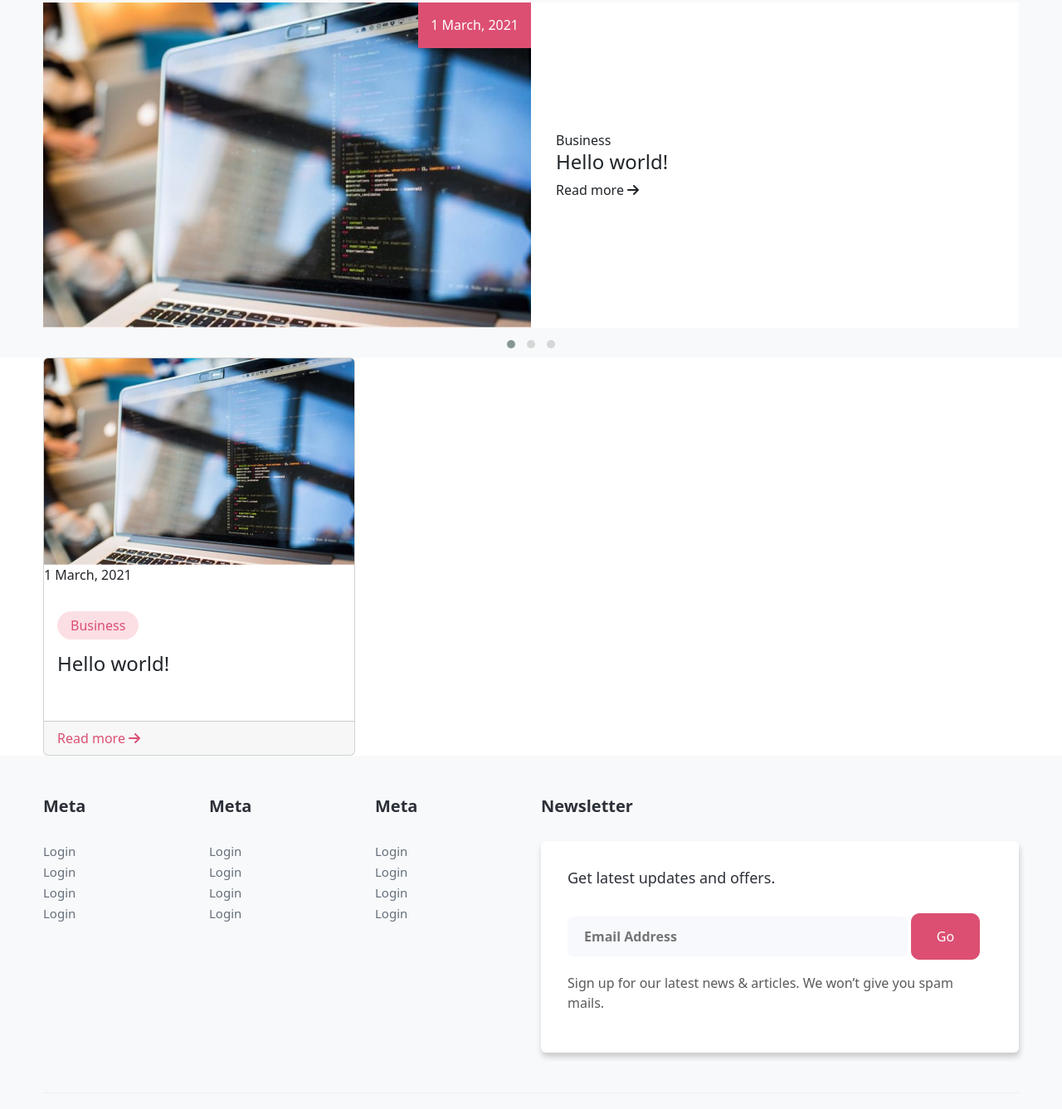
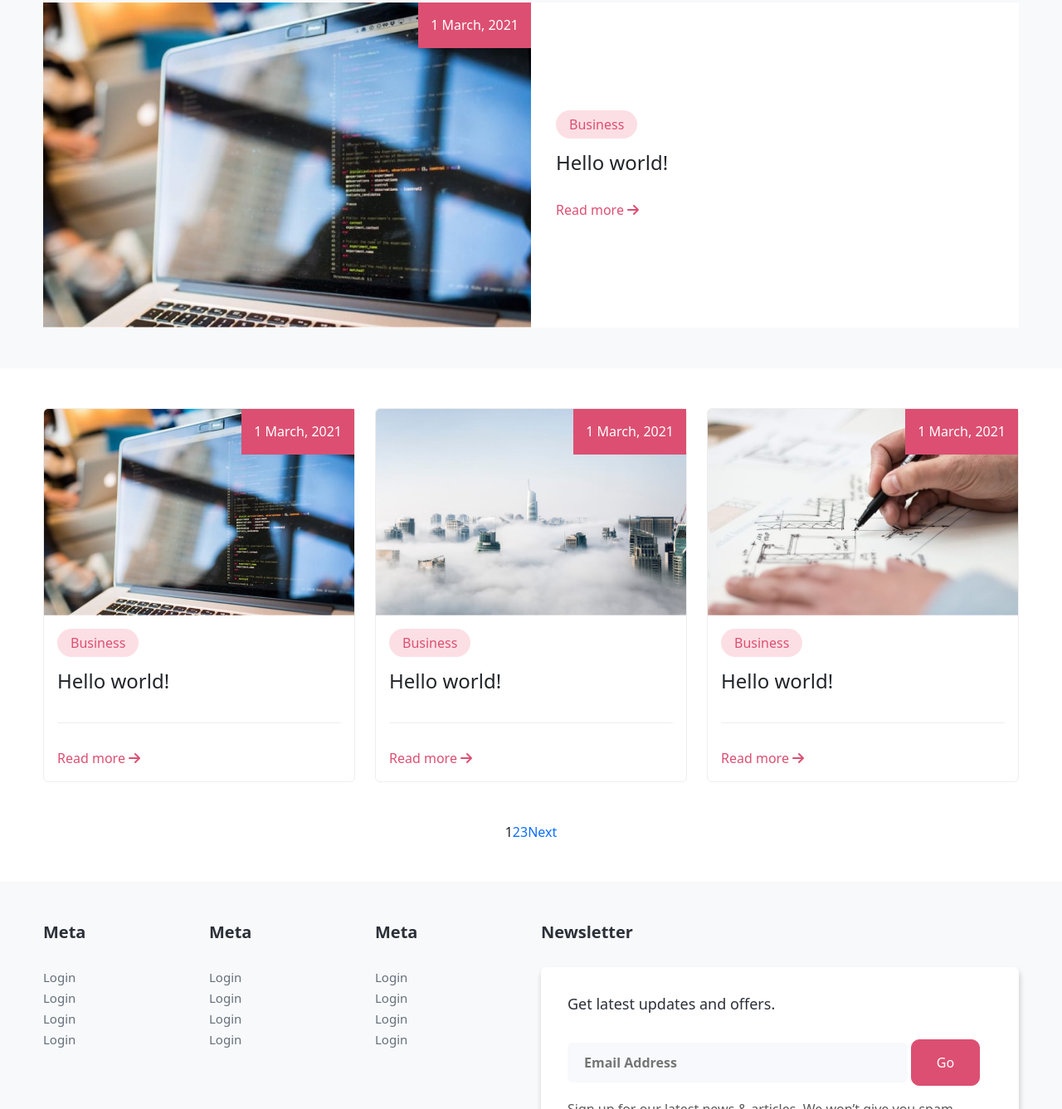
Before and after one commit to pnga2002/masterWork, a plain HTML site: page page/blog-post.html in a window 1280 px wide. Shown: the part 223-1560 px from the top of the page at 83% size. Drawn offline with nearby package versions, Linux system fonts and the light colour scheme.

Commit message:
test .git

```diff
--- a/css/blog-post.css
+++ b/css/blog-post.css
@@ -67,3 +67,41 @@
     line-height: 40px;
     border-radius: 50%;
 }
+/* blog list */
+.blog__list .list__content .blog__item{
+    transition: all 0.5s;
+ position: relative;
+ border: 1px solid #eee;
+}
+.blog__list .list__content .blog__item p.date{
+    position: absolute;
+    top: 0;
+    right: 0;
+    color: #fff;
+    background-color: #dc4f72;
+    line-height: 25px;
+    padding: 15px;
+}
+.blog__list .list__content .blog__item .card-footer{
+    background-color: #fff;
+    border: none;
+}
+.blog__list .list__content .blog__item p.pBorder{
+    font-size: 16px;
+    line-height: 24.5px;
+    color: #5a5a5a;
+    margin-top: 15px;
+    border-bottom: 1px solid #eee;
+    padding-bottom: 20px;
+    margin-bottom: 20px;
+}
+.blog__list .list__content .blog__item h4{
+    transition: all 0.5s;
+}
+.blog__list .list__content .blog__item:hover h4{
+    color: #dc4f72;
+}
+.blog__list .list__content .blog__item:hover{
+    transform: translateY(-20px);
+    box-shadow:  1px 5px 7.5px rgba(14, 13, 13, 0.2);
+}
--- a/page/blog-post.html
+++ b/page/blog-post.html
@@ -15,8 +15,13 @@
         integrity="sha512-xh6O/CkQoPOWDdYTDqeRdPCVd1SpvCA9XXcUnZS2FmJNp1coAFzvtCN9BmamE+4aHK8yyUHUSCcJHgXloTyT2A=="
         crossorigin="anonymous" referrerpolicy="no-referrer" />
     <!-- OWL CAROUSEL -->
-    <link rel="stylesheet" href="https://cdnjs.cloudflare.com/ajax/libs/OwlCarousel2/2.3.4/assets/owl.carousel.min.css" integrity="sha512-tS3S5qG0BlhnQROyJXvNjeEM4UpMXHrQfTGmbQ1gKmelCxlSEBUaxhRBj/EFTzpbP4RVSrpEikbmdJobCvhE3g==" crossorigin="anonymous" referrerpolicy="no-referrer" />
-    <link rel="stylesheet" href="https://cdnjs.cloudflare.com/ajax/libs/OwlCarousel2/2.3.4/assets/owl.theme.default.min.css" integrity="sha512-sMXtMNL1zRzolHYKEujM2AqCLUR9F2C4/05cdbxjjLSRvMQIciEPCQZo++nk7go3BtSuK9kfa/s+a4f4i5pLkw==" crossorigin="anonymous" referrerpolicy="no-referrer" />
+    <link rel="stylesheet" href="https://cdnjs.cloudflare.com/ajax/libs/OwlCarousel2/2.3.4/assets/owl.carousel.min.css"
+        integrity="sha512-tS3S5qG0BlhnQROyJXvNjeEM4UpMXHrQfTGmbQ1gKmelCxlSEBUaxhRBj/EFTzpbP4RVSrpEikbmdJobCvhE3g=="
+        crossorigin="anonymous" referrerpolicy="no-referrer" />
+    <link rel="stylesheet"
+        href="https://cdnjs.cloudflare.com/ajax/libs/OwlCarousel2/2.3.4/assets/owl.theme.default.min.css"
+        integrity="sha512-sMXtMNL1zRzolHYKEujM2AqCLUR9F2C4/05cdbxjjLSRvMQIciEPCQZo++nk7go3BtSuK9kfa/s+a4f4i5pLkw=="
+        crossorigin="anonymous" referrerpolicy="no-referrer" />
     <!-- CSS -->
     <link rel="stylesheet" href="./../css/header-footer.css">
     <link rel="stylesheet" href="./../css/blog-post.css">
@@ -93,7 +98,7 @@
         </div>
     </section>
     <!-- caurousel -->
-    <section class="blog__carousel">
+    <section class="blog__carousel pb-5">
         <div class="container">
             <div class="owl-carousel owl-theme owl-theme blog__content">
                 <div class="item d-flex align-items-center ">
@@ -102,9 +107,9 @@
                         <p class="date">1 March, 2021</p>
                     </div>
                     <div class="blog__rightSub">
-                        <label>Business</label>
+                        <label class="lable__sub">Business</label>
                         <h4>Hello world!</h4>
-                        <div class="blog__read">
+                        <div class="blog__read read__more">
                             <a>Read more</a>
                             <i class="fa-solid fa-arrow-right"></i>
                         </div>
@@ -112,13 +117,13 @@
                 </div>
                 <div class="item d-flex align-items-center ">
                     <div class="blog__img">
-                        <img src="./../img/b1.jpg" alt="">
+                        <img src="./../img/b2.jpg" alt="">
                         <p class="date">1 March, 2021</p>
                     </div>
                     <div class="blog__rightSub">
-                        <label>Business</label>
+                        <label class="lable__sub">Business</label>
                         <h4>Hello world!</h4>
-                        <div class="blog__read">
+                        <div class="blog__read read__more">
                             <a>Read more</a>
                             <i class="fa-solid fa-arrow-right"></i>
                         </div>
@@ -126,7 +131,7 @@
                 </div>
                 <div class="item d-flex align-items-center ">
                     <div class="blog__img">
-                        <img src="./../img/b1.jpg" alt="">
+                        <img src="./../img/b3.jpg" alt="">
                         <p class="date">1 March, 2021</p>
                     </div>
                     <div class="blog__rightSub">
@@ -142,25 +147,71 @@
         </div>
     </section>
     <!-- List -->
-    <section class="blog__list">
+    <section class="blog__list py-5">
         <div class="container">
             <div class="list__content">
                 <div class="row">
                     <div class="col-md-4">
-                        <div class="card text-start">
+                        <div class="card blog__item text-start">
                             <img class="card-img-top" src="./../img/b1.jpg" alt="Title">
                             <p class="date">1 March, 2021</p>
                             <div class="card-body">
                                 <label class="lable__sub">Business</label>
                                 <h4>Hello world!</h4>
-                          </div>
-                          <div class="card-footer read__more">
+
+                                <p class="pBorder"></p>
+                                <div class=" read__more">
                                     <a>Read more</a>
                                     <i class="fa-solid fa-arrow-right"></i>
                                 </div>
                             </div>
                         </div>
                     </div>
+                    <div class="col-md-4">
+                        <div class="card blog__item text-start">
+                            <img class="card-img-top" src="./../img/b2.jpg" alt="Title">
+                            <p class="date">1 March, 2021</p>
+                            <div class="card-body">
+                                <label class="lable__sub">Business</label>
+                                <h4>Hello world!</h4>
+
+                                <p class="pBorder"></p>
+                                <div class=" read__more">
+                                    <a>Read more</a>
+                                    <i class="fa-solid fa-arrow-right"></i>
+                                </div>
+                            </div>
+                        </div>
+                    </div>
+                    <div class="col-md-4">
+                        <div class="card blog__item text-start">
+                            <img class="card-img-top" src="./../img/b3.jpg" alt="Title">
+                            <p class="date">1 March, 2021</p>
+                            <div class="card-body">
+                                <label class="lable__sub">Business</label>
+                                <h4>Hello world!</h4>
+
+                                <p class="pBorder"></p>
+                                <div class=" read__more">
+                                    <a>Read more</a>
+                                    <i class="fa-solid fa-arrow-right"></i>
+                                </div>
+                            </div>
+                        </div>
+                    </div>
+                </div>
+                <!-- pagination -->
+                <ul class="pagination mt-5 justify-content-center">
+                    <ul class="page-numbers d-flex">
+                        <li><span aria-current="page" class="page-numbers current">1</span></li>
+                        <li><a class="page-numbers">2</a>
+                        </li>
+                        <li><a class="page-numbers" >3</a>
+                        </li>
+                        <li><a class="next page-numbers"
+                                >Next</a></li>
+                    </ul>
+                </ul>
             </div>
         </div>
     </section>
@@ -284,15 +335,20 @@
         integrity="sha384-7VPbUDkoPSGFnVtYi0QogXtr74QeVeeIs99Qfg5YCF+TidwNdjvaKZX19NZ/e6oz" crossorigin="anonymous">
         </script>
     <!-- JQUERY -->
-    <script src="https://cdnjs.cloudflare.com/ajax/libs/jquery/3.6.4/jquery.min.js" integrity="sha512-pumBsjNRGGqkPzKHndZMaAG+bir374sORyzM3uulLV14lN5LyykqNk8eEeUlUkB3U0M4FApyaHraT65ihJhDpQ==" crossorigin="anonymous" referrerpolicy="no-referrer"></script>
+    <script src="https://cdnjs.cloudflare.com/ajax/libs/jquery/3.6.4/jquery.min.js"
+        integrity="sha512-pumBsjNRGGqkPzKHndZMaAG+bir374sORyzM3uulLV14lN5LyykqNk8eEeUlUkB3U0M4FApyaHraT65ihJhDpQ=="
+        crossorigin="anonymous" referrerpolicy="no-referrer"></script>
     <!-- OWL CAROUSEL -->
-    <script src="https://cdnjs.cloudflare.com/ajax/libs/OwlCarousel2/2.3.4/owl.carousel.min.js" integrity="sha512-bPs7Ae6pVvhOSiIcyUClR7/q2OAsRiovw4vAkX+zJbw3ShAeeqezq50RIIcIURq7Oa20rW2n2q+fyXBNcU9lrw==" crossorigin="anonymous" referrerpolicy="no-referrer"></script>
+    <script src="https://cdnjs.cloudflare.com/ajax/libs/OwlCarousel2/2.3.4/owl.carousel.min.js"
+        integrity="sha512-bPs7Ae6pVvhOSiIcyUClR7/q2OAsRiovw4vAkX+zJbw3ShAeeqezq50RIIcIURq7Oa20rW2n2q+fyXBNcU9lrw=="
+        crossorigin="anonymous" referrerpolicy="no-referrer"></script>
     <script>
         $(document).ready(function () {
             $('.owl-carousel').owlCarousel({
                 loop: true,
                 margin: 0,
-            nav: false,
+                dots: false,
+                // nav: false,
                 responsiveClass: true,
                 autoplay: false,
                 autoplayTimeout: 5000,
@@ -300,20 +356,16 @@
                 autoplayHoverPause: false,
                 responsive: {
                     0: {
-                items: 1,
-                nav: false
+                        items: 1
                     },
                     480: {
-                items: 1,
-                nav: false
+                        items: 1
                     },
                     667: {
-                items: 1,
-                nav: false
+                        items: 1
                     },
                     1000: {
-                items: 1,
-                nav: false
+                        items: 1
                     }
                 }
             })
```
Also changed, not shown: img/b3.jpg (added). Lines whose indentation alone changed are shown as unchanged.
